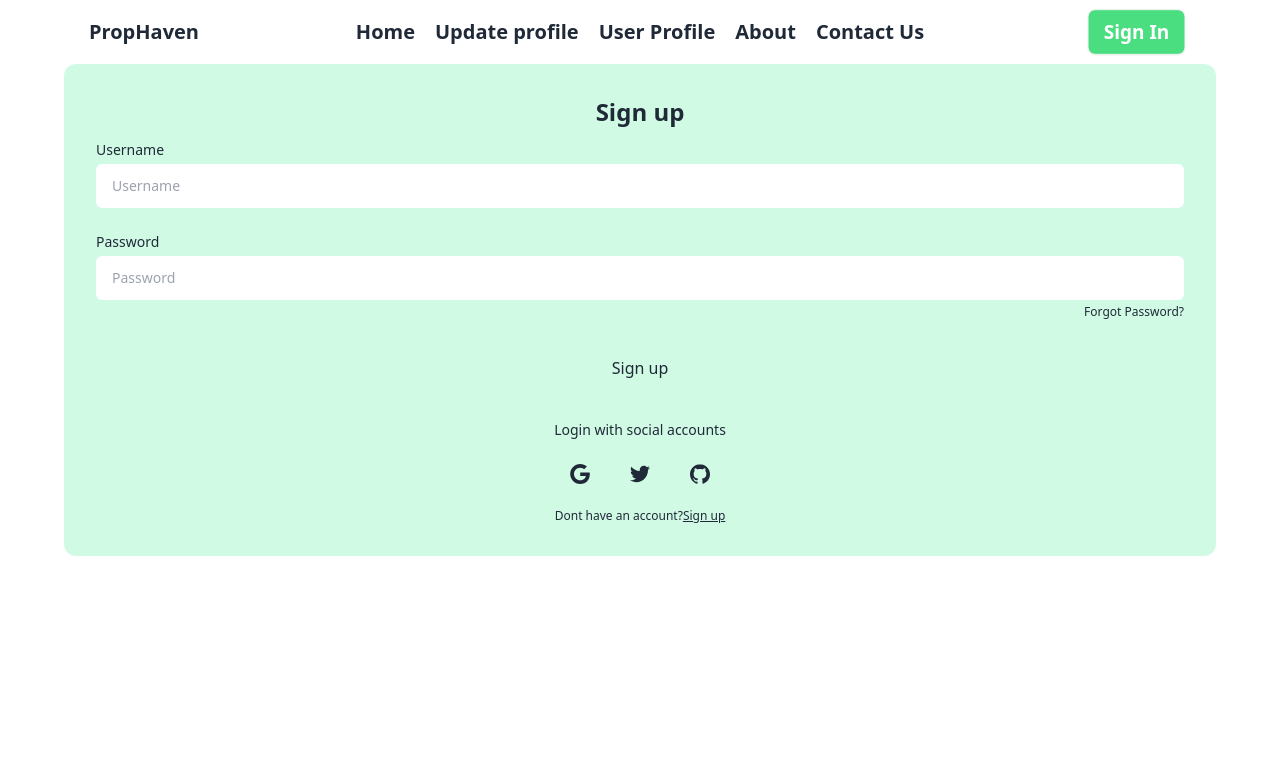
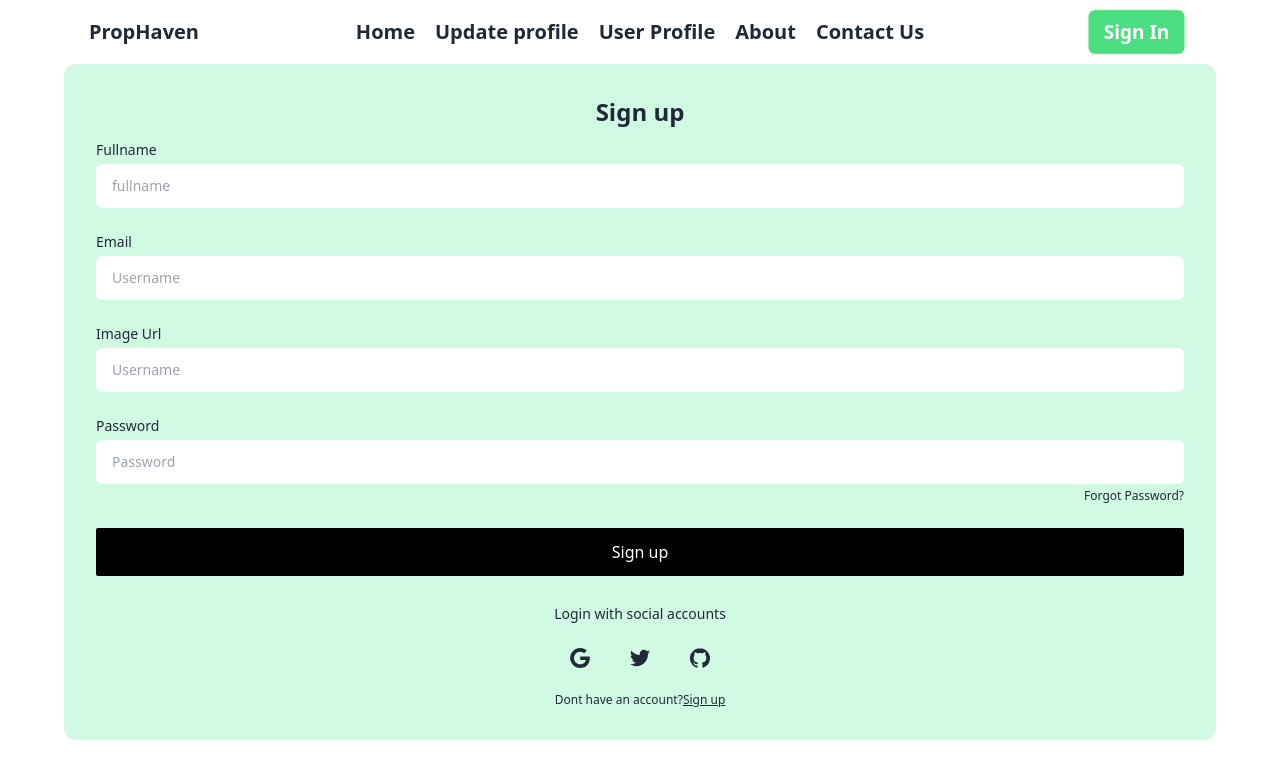
Before and after one commit to nafisa-lubaba/real-estate, a React (Vite) app: page /signup in a window 1280 px wide. Shown: the top 778 px of the page. Built offline with nearby package versions, Linux system fonts and the light colour scheme; no server answers.

Commit message:
google-login

```diff
--- a/package.json
+++ b/package.json
@@ -17,6 +17,7 @@
     "match-sorter": "^6.3.4",
     "react": "^18.2.0",
     "react-dom": "^18.2.0",
+    "react-hook-form": "^7.51.3",
     "react-responsive-carousel": "^3.2.23",
     "react-router-dom": "^6.22.3",
     "sort-by": "^0.0.2"
--- a/src/pages/Registration.jsx
+++ b/src/pages/Registration.jsx
@@ -1,27 +1,57 @@
 import { useContext } from "react";
 import { AuthContext } from "../FirebaseProvider/FirebaseProvider";
+import { useForm } from "react-hook-form"
 
 
 const Registration = () => {
     const {createUser} =useContext(AuthContext)
-    console.log(createUser)
+    // console.log(createUser)
+
+    const {
+        register,
+        handleSubmit,
+        formState: { errors },
+      } = useForm()
+      const onSubmit = (data) => {
+        const {email, password}= data
+        createUser(email, password)
+        .then(result =>{
+            console.log(result)
+        })
+      }
     return (
         <div>
           <div className="w-full p-8 space-y-3 rounded-xl bg-emerald-100">
 	<h1 className="text-2xl font-bold text-center">Sign up</h1>
-	<form noValidate="" action="" className="space-y-6">
+	<form onSubmit={handleSubmit(onSubmit)} noValidate="" action="" className="space-y-6">
 		<div className="space-y-1 text-sm">
-			<label htmlFor="username" className="block dark:text-gray-600">Username</label>
-			<input type="text" name="username" id="username" placeholder="Username" className="w-full px-4 py-3 rounded-md dark:border-gray-300 dark:bg-gray-50 dark:text-gray-800 focus:dark:border-violet-600" />
+			<label htmlFor="username" className="block dark:text-gray-600">Fullname</label>
+			<input type="text" name="username" id="username" placeholder="fullname" className="w-full px-4 py-3 rounded-md dark:border-gray-300 dark:bg-gray-50 dark:text-gray-800 focus:dark:border-violet-600"
+          {...register("fullName", { required: true })}  />
+             {errors.fullName && <span className="text-red-600">This field is required</span>}
+		</div>
+        <div className="space-y-1 text-sm">
+			<label htmlFor="username" className="block dark:text-gray-600">Email</label>
+			<input type="text" name="username" id="username" placeholder="Username" className="w-full px-4 py-3 rounded-md dark:border-gray-300 dark:bg-gray-50 dark:text-gray-800 focus:dark:border-violet-600"
+             {...register("email", { required: true })} />
+             {errors.email && <span  className="text-red-600">This field is required</span>}
+		</div>
+        <div className="space-y-1 text-sm">
+			<label htmlFor="username" className="block dark:text-gray-600">Image Url</label>
+			<input type="text" name="username" id="username" placeholder="Username" className="w-full px-4 py-3 rounded-md dark:border-gray-300 dark:bg-gray-50 dark:text-gray-800 focus:dark:border-violet-600"
+             {...register("imageUrl")} />
+
 		</div>
 		<div className="space-y-1 text-sm">
 			<label htmlFor="password" className="block dark:text-gray-600">Password</label>
-			<input type="password" name="password" id="password" placeholder="Password" className="w-full px-4 py-3 rounded-md dark:border-gray-300 dark:bg-gray-50 dark:text-gray-800 focus:dark:border-violet-600" />
+			<input type="password" name="password" id="password" placeholder="Password" className="w-full px-4 py-3 rounded-md dark:border-gray-300 dark:bg-gray-50 dark:text-gray-800 focus:dark:border-violet-600"
+             {...register("password", { required: true })} />
+             {errors.password && <span className="text-red-600">This field is required</span>}
 			<div className="flex justify-end text-xs dark:text-gray-600">
 				<a rel="noopener noreferrer" href="#">Forgot Password?</a>
 			</div>
 		</div>
-		<button className="block w-full p-3 text-center rounded-sm dark:text-gray-50 dark:bg-violet-600">Sign up</button>
+		<button className="block w-full p-3 text-center rounded-sm dark:text-gray-50 dark:bg-violet-600 bg-black text-white">Sign up</button>
 	</form>
 	<div className="flex items-center pt-4 space-x-1">
 		<div className="flex-1 h-px sm:w-16 dark:bg-gray-300"></div>
--- a/src/pages/SignIn.jsx
+++ b/src/pages/SignIn.jsx
@@ -1,47 +1,63 @@
-import 'animate.css';
+
+import { useContext } from 'react';
 import { Link } from 'react-router-dom';
+import { AuthContext } from '../FirebaseProvider/FirebaseProvider';
+import { useForm } from "react-hook-form"
+import SocialLogin from './SocialLogin';
 
 const SignIn = () => {
+
+    const {signInUser} = useContext(AuthContext)
+
+    const {
+        register,
+        handleSubmit,
+        formState: { errors },
+      } = useForm()
+      const onSubmit = data => {
+        const {email, password}= data
+        signInUser(email, password)
+        .then(result =>{
+            console.log(result.user)
+        })
+        .catch(error =>{
+            console.log(error)
+        })
+      }
     return (
-        <div className="w-full px-10 py-8 mx-4 rounded-xl
+        <div className="w-full px-10 py-8  rounded-xl
         bg-emerald-100">
 	<h1 className="text-2xl font-bold text-center">Login</h1>
-	<form noValidate="" action="" className="space-y-6">
+	<form onSubmit={handleSubmit(onSubmit)} noValidate="" action="" className="space-y-6">
 		<div className="space-y-1 text-sm">
-			<label htmlFor="username" className="block dark:text-gray-600">Username</label>
-			<input type="text" name="username" id="username" placeholder="Username" className="w-full px-4 py-3 rounded-md dark:border-gray-300 dark:bg-gray-50 dark:text-gray-800 focus:dark:border-violet-600" />
+			<label htmlFor="username" className="block dark:text-gray-600">Email</label>
+			<input type="text" name="username" id="username" placeholder="email" className="w-full px-4 py-3 rounded-md dark:border-gray-300 dark:bg-gray-50 dark:text-gray-800 focus:dark:border-violet-600"
+             {...register("email", { required: true })} />
+              {errors.email && <span className="text-red-600">This field is required</span>}
+
 		</div>
 		<div className="space-y-1 text-sm">
 			<label htmlFor="password" className="block dark:text-gray-600">Password</label>
-			<input type="password" name="password" id="password" placeholder="Password" className="w-full px-4 py-3 rounded-md dark:border-gray-300 dark:bg-gray-50 dark:text-gray-800 focus:dark:border-violet-600" />
-			<div className="flex justify-end text-xs dark:text-gray-600">
+			<input type="password" name="password" id="password" placeholder="Password" className="w-full px-4 py-3 rounded-md dark:border-gray-300 dark:bg-gray-50 dark:text-gray-800 focus:dark:border-violet-600"
+            {...register("password", { required: true })}/>
+             {errors.password && <span className="text-red-600">This field is required</span>}
+			<div className="flex justify-end text-xs dark:text-gray-600" >
+
+
 				<a rel="noopener noreferrer" href="#">Forgot Password?</a>
 			</div>
 		</div>
-		<button className="block w-full p-3 text-center rounded-sm dark:text-gray-50 dark:bg-violet-600">Sign in</button>
+		<button className="block w-full p-3 text-center rounded-sm btn bg-black text-white">Log In</button>
 	</form>
 	<div className="flex items-center pt-4 space-x-1">
 		<div className="flex-1 h-px sm:w-16 dark:bg-gray-300"></div>
 		<p className="px-3 text-sm dark:text-gray-600">Login with social accounts</p>
 		<div className="flex-1 h-px sm:w-16 dark:bg-gray-300"></div>
 	</div>
-	<div className="flex justify-center space-x-4">
-		<button aria-label="Log in with Google" className="p-3 rounded-sm">
-			<svg xmlns="http://www.w3.org/2000/svg" viewBox="0 0 32 32" className="w-5 h-5 fill-current">
-				<path d="M16.318 13.714v5.484h9.078c-0.37 2.354-2.745 6.901-9.078 6.901-5.458 0-9.917-4.521-9.917-10.099s4.458-10.099 9.917-10.099c3.109 0 5.193 1.318 6.38 2.464l4.339-4.182c-2.786-2.599-6.396-4.182-10.719-4.182-8.844 0-16 7.151-16 16s7.156 16 16 16c9.234 0 15.365-6.49 15.365-15.635 0-1.052-0.115-1.854-0.255-2.651z"></path>
-			</svg>
-		</button>
-		<button aria-label="Log in with Twitter" className="p-3 rounded-sm">
-			<svg xmlns="http://www.w3.org/2000/svg" viewBox="0 0 32 32" className="w-5 h-5 fill-current">
-				<path d="M31.937 6.093c-1.177 0.516-2.437 0.871-3.765 1.032 1.355-0.813 2.391-2.099 2.885-3.631-1.271 0.74-2.677 1.276-4.172 1.579-1.192-1.276-2.896-2.079-4.787-2.079-3.625 0-6.563 2.937-6.563 6.557 0 0.521 0.063 1.021 0.172 1.495-5.453-0.255-10.287-2.875-13.52-6.833-0.568 0.964-0.891 2.084-0.891 3.303 0 2.281 1.161 4.281 2.916 5.457-1.073-0.031-2.083-0.328-2.968-0.817v0.079c0 3.181 2.26 5.833 5.26 6.437-0.547 0.145-1.131 0.229-1.724 0.229-0.421 0-0.823-0.041-1.224-0.115 0.844 2.604 3.26 4.5 6.14 4.557-2.239 1.755-5.077 2.801-8.135 2.801-0.521 0-1.041-0.025-1.563-0.088 2.917 1.86 6.36 2.948 10.079 2.948 12.067 0 18.661-9.995 18.661-18.651 0-0.276 0-0.557-0.021-0.839 1.287-0.917 2.401-2.079 3.281-3.396z"></path>
-			</svg>
-		</button>
-		<button aria-label="Log in with GitHub" className="p-3 rounded-sm">
-			<svg xmlns="http://www.w3.org/2000/svg" viewBox="0 0 32 32" className="w-5 h-5 fill-current">
-				<path d="M16 0.396c-8.839 0-16 7.167-16 16 0 7.073 4.584 13.068 10.937 15.183 0.803 0.151 1.093-0.344 1.093-0.772 0-0.38-0.009-1.385-0.015-2.719-4.453 0.964-5.391-2.151-5.391-2.151-0.729-1.844-1.781-2.339-1.781-2.339-1.448-0.989 0.115-0.968 0.115-0.968 1.604 0.109 2.448 1.645 2.448 1.645 1.427 2.448 3.744 1.74 4.661 1.328 0.14-1.031 0.557-1.74 1.011-2.135-3.552-0.401-7.287-1.776-7.287-7.907 0-1.751 0.62-3.177 1.645-4.297-0.177-0.401-0.719-2.031 0.141-4.235 0 0 1.339-0.427 4.4 1.641 1.281-0.355 2.641-0.532 4-0.541 1.36 0.009 2.719 0.187 4 0.541 3.043-2.068 4.381-1.641 4.381-1.641 0.859 2.204 0.317 3.833 0.161 4.235 1.015 1.12 1.635 2.547 1.635 4.297 0 6.145-3.74 7.5-7.296 7.891 0.556 0.479 1.077 1.464 1.077 2.959 0 2.14-0.020 3.864-0.020 4.385 0 0.416 0.28 0.916 1.104 0.755 6.4-2.093 10.979-8.093 10.979-15.156 0-8.833-7.161-16-16-16z"></path>
-			</svg>
-		</button>
-	</div>
+    <div>
+        <SocialLogin></SocialLogin>
+    </div>
+
 	<p className="text-xs text-center sm:px-6 dark:text-gray-600">Dont have an account?
 		<Link to ='/signup' rel="noopener noreferrer" href="#" className="underline dark:text-gray-800">Sign up</Link>
 	</p>
--- /dev/null
+++ b/src/pages/SocialLogin.jsx
@@ -0,0 +1,30 @@
+import UseAuth from "../Hook/UseAuth";
+
+
+const SocialLogin = () => {
+
+    const {googleLogin} = UseAuth()
+    return (
+        <div className="flex justify-center space-x-4">
+		<button
+        onClick={()=>googleLogin()}
+         aria-label="Log in with Google" className="p-3 rounded-sm">
+			<svg xmlns="http://www.w3.org/2000/svg" viewBox="0 0 32 32" className="w-5 h-5 fill-current">
+				<path d="M16.318 13.714v5.484h9.078c-0.37 2.354-2.745 6.901-9.078 6.901-5.458 0-9.917-4.521-9.917-10.099s4.458-10.099 9.917-10.099c3.109 0 5.193 1.318 6.38 2.464l4.339-4.182c-2.786-2.599-6.396-4.182-10.719-4.182-8.844 0-16 7.151-16 16s7.156 16 16 16c9.234 0 15.365-6.49 15.365-15.635 0-1.052-0.115-1.854-0.255-2.651z"></path>
+			</svg>
+		</button>
+		<button aria-label="Log in with Twitter" className="p-3 rounded-sm">
+			<svg xmlns="http://www.w3.org/2000/svg" viewBox="0 0 32 32" className="w-5 h-5 fill-current">
+				<path d="M31.937 6.093c-1.177 0.516-2.437 0.871-3.765 1.032 1.355-0.813 2.391-2.099 2.885-3.631-1.271 0.74-2.677 1.276-4.172 1.579-1.192-1.276-2.896-2.079-4.787-2.079-3.625 0-6.563 2.937-6.563 6.557 0 0.521 0.063 1.021 0.172 1.495-5.453-0.255-10.287-2.875-13.52-6.833-0.568 0.964-0.891 2.084-0.891 3.303 0 2.281 1.161 4.281 2.916 5.457-1.073-0.031-2.083-0.328-2.968-0.817v0.079c0 3.181 2.26 5.833 5.26 6.437-0.547 0.145-1.131 0.229-1.724 0.229-0.421 0-0.823-0.041-1.224-0.115 0.844 2.604 3.26 4.5 6.14 4.557-2.239 1.755-5.077 2.801-8.135 2.801-0.521 0-1.041-0.025-1.563-0.088 2.917 1.86 6.36 2.948 10.079 2.948 12.067 0 18.661-9.995 18.661-18.651 0-0.276 0-0.557-0.021-0.839 1.287-0.917 2.401-2.079 3.281-3.396z"></path>
+			</svg>
+		</button>
+		<button aria-label="Log in with GitHub" className="p-3 rounded-sm">
+			<svg xmlns="http://www.w3.org/2000/svg" viewBox="0 0 32 32" className="w-5 h-5 fill-current">
+				<path d="M16 0.396c-8.839 0-16 7.167-16 16 0 7.073 4.584 13.068 10.937 15.183 0.803 0.151 1.093-0.344 1.093-0.772 0-0.38-0.009-1.385-0.015-2.719-4.453 0.964-5.391-2.151-5.391-2.151-0.729-1.844-1.781-2.339-1.781-2.339-1.448-0.989 0.115-0.968 0.115-0.968 1.604 0.109 2.448 1.645 2.448 1.645 1.427 2.448 3.744 1.74 4.661 1.328 0.14-1.031 0.557-1.74 1.011-2.135-3.552-0.401-7.287-1.776-7.287-7.907 0-1.751 0.62-3.177 1.645-4.297-0.177-0.401-0.719-2.031 0.141-4.235 0 0 1.339-0.427 4.4 1.641 1.281-0.355 2.641-0.532 4-0.541 1.36 0.009 2.719 0.187 4 0.541 3.043-2.068 4.381-1.641 4.381-1.641 0.859 2.204 0.317 3.833 0.161 4.235 1.015 1.12 1.635 2.547 1.635 4.297 0 6.145-3.74 7.5-7.296 7.891 0.556 0.479 1.077 1.464 1.077 2.959 0 2.14-0.020 3.864-0.020 4.385 0 0.416 0.28 0.916 1.104 0.755 6.4-2.093 10.979-8.093 10.979-15.156 0-8.833-7.161-16-16-16z"></path>
+			</svg>
+		</button>
+	</div>
+    );
+};
+
+export default SocialLogin;
```
Also changed, not shown: src/FirebaseProvider/FirebaseProvider.jsx (+30 -3 lines), src/Hook/UseAuth.jsx (added, +13 -0 lines), 1 other file (tests, documents, lock files or other folders).
